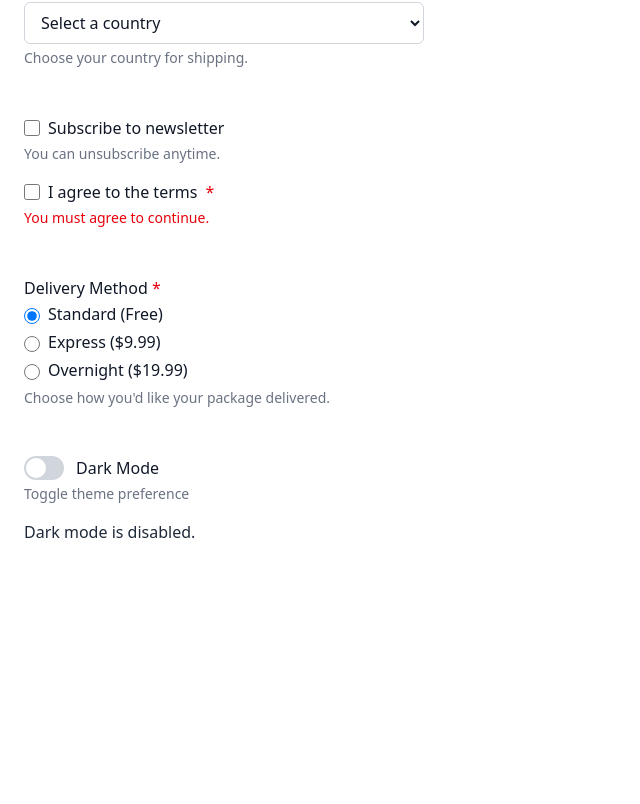
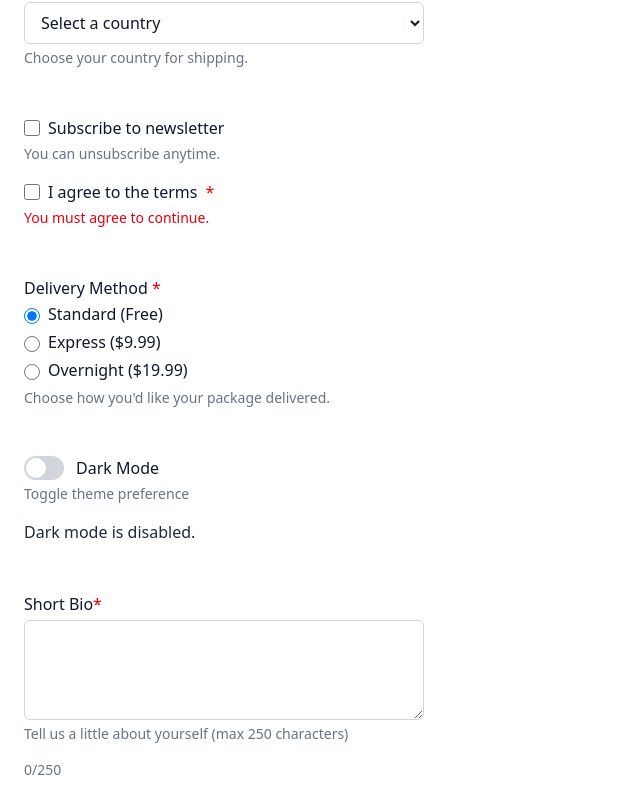
Before and after one commit to RobotSpaceKitty/my-design-system, a React (Vite) app: page / in a window 1280 px wide. Shown: the part 492-1296 px from the top of the page, without its empty margins (0-640 px from the left). Before the commit the page ends 1060 px from the top, so only its background shows below. Built offline with nearby package versions, Linux system fonts and the light colour scheme.

Commit message:
feat: add Textarea component with stories and integrate into App

```diff
--- a/src/App.tsx
+++ b/src/App.tsx
@@ -4,6 +4,7 @@ import { Select } from "./components";
 import { Checkbox } from "./components";
 import { RadioGroup } from "./components";
 import { Switch } from "./components";
+import { Textarea } from "./components";
 import { useState } from "react";
 
 import "./styles/index.scss";
@@ -11,6 +12,7 @@ import "./styles/index.scss";
 function App() {
   const [shipping, setShipping] = useState("standard");
   const [darkMode, setDarkMode] = useState(false);
+  const [bio, setBio] = useState("");
 
   return (
     <>
@@ -79,6 +81,16 @@ function App() {
         />
         <p>Dark mode is {darkMode ? "enabled" : "disabled"}.</p>
       </div>
+      <div className="p-6 max-w-md space-y-4">
+        <Textarea
+          label="Short Bio"
+          hint="Tell us a little about yourself (max 250 characters)"
+          maxLength={250}
+          value={bio}
+          onChange={(e) => setBio(e.target.value)}
+        />
+        <p className="text-sm text-gray-500">{bio.length}/250</p>
+      </div>
     </>
   );
 }
--- /dev/null
+++ b/src/components/Textarea/Textarea.tsx
@@ -0,0 +1,80 @@
+import { forwardRef, useId } from "react"; // Removed unused import of React
+import type { TextareaHTMLAttributes } from "react";
+import clsx from "clsx";
+
+export interface TextareaProps
+  extends TextareaHTMLAttributes<HTMLTextAreaElement> {
+  label?: string;
+  hint?: string;
+  error?: string;
+  requiredMark?: boolean;
+  fullWidth?: boolean;
+}
+
+export const Textarea = forwardRef<HTMLTextAreaElement, TextareaProps>(
+  (
+    {
+      id,
+      label,
+      hint,
+      error,
+      requiredMark = true,
+      fullWidth = true,
+      className,
+      ...props
+    },
+    ref
+  ) => {
+    const autoId = useId();
+    const textareaId = id ?? `textarea-${autoId}`;
+    const hintId = `${textareaId}-hint`;
+    const errorId = `${textareaId}-error`;
+    const hasError = Boolean(error);
+
+    return (
+      <div className={clsx("flex flex-col gap-1", fullWidth && "w-full")}>
+        {label && (
+          <label
+            htmlFor={textareaId}
+            className="font-medium text-gray-900 select-none"
+          >
+            {label}
+            {requiredMark && (
+              <span className="text-red-600" aria-hidden="true">
+                *
+              </span>
+            )}
+          </label>
+        )}
+
+        <textarea
+          id={textareaId}
+          ref={ref}
+          aria-describedby={hasError ? errorId : hint ? hintId : undefined}
+          aria-invalid={hasError || undefined}
+          className={clsx(
+            "rounded-md border px-3 py-2 text-gray-900 placeholder-gray-400 focus:outline-none focus:ring-2 transition-shadow",
+            hasError
+              ? "border-red-500 focus:ring-red-200"
+              : "border-gray-300 focus:ring-blue-200",
+            "resize-y min-h-[100px]",
+            className
+          )}
+          {...props}
+        />
+
+        {hasError ? (
+          <p id={errorId} className="text-sm text-red-600">
+            {error}
+          </p>
+        ) : hint ? (
+          <p id={hintId} className="text-sm text-gray-500">
+            {hint}
+          </p>
+        ) : null}
+      </div>
+    );
+  }
+);
+
+Textarea.displayName = "Textarea";
--- /dev/null
+++ b/src/components/Textarea/index.ts
@@ -0,0 +1 @@
+export * from "./Textarea";
--- a/src/components/index.ts
+++ b/src/components/index.ts
@@ -4,3 +4,4 @@ export * from "./Select";
 export * from "./Checkbox";
 export * from "./RadioGroup";
 export * from "./Switch";
+export * from "./Textarea";
```
Also changed, not shown: 1 other file (tests, documents, lock files or other folders).
